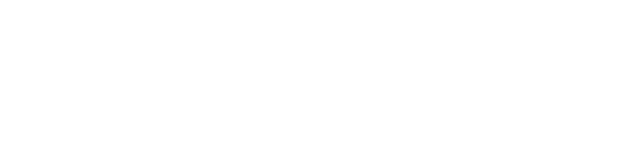
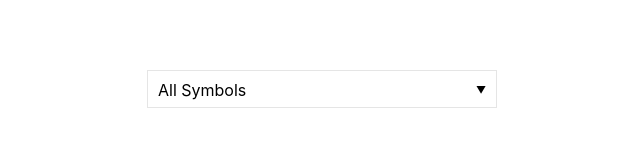
Before and after one commit to ez0ez0/wanted_pre_onboarding, a React (Create React App) app: page / in a window 1280 px wide. Shown: the part 1001-1148 px from the top of the page, without its empty margins (318-958 px from the left). Before the commit the page ends 971 px from the top, so only its background shows below. Built offline with nearby package versions, Linux system fonts and the light colour scheme.

Commit message:
add: Dropdown

```diff
--- a/src/App.css
+++ b/src/App.css
@@ -11,12 +11,4 @@
 body {
   width: 100vw;
   height: 100%;
-  overscroll-behavior-y: none;
-  overscroll-behavior-x: none;
-  scrollbar-width: none;
-  overflow: hidden;
-  touch-action: none;
 }
-*::-webkit-scrollbar {
-  display: none; /* Chrome , Safari , Opera */
-}
--- a/src/App.js
+++ b/src/App.js
@@ -3,6 +3,7 @@
 import Slider from './components/Slider';
 import Tab from './components/Tab';
 import Toggle from './components/Toggle';
+import Dropdown from './components/Dropdown';
 function App() {
   return (
     <div className="App">
@@ -10,6 +11,7 @@
       <Tab></Tab>
       <Slider></Slider>
       <Input></Input>
+      <Dropdown></Dropdown>
     </div>
   );
 }
--- a/src/components/Dropdown.js
+++ b/src/components/Dropdown.js
@@ -0,0 +1,76 @@
+import React, { useState } from 'react';
+import styled from 'styled-components';
+
+const Wrapper = styled.div`
+  margin: 100px 0;
+  width: 100%;
+`
+const SelectBox = styled.div`
+  width: 350px;
+  height: 38px;
+  line-height: 38px;
+  padding: 0 10px;
+  margin : 0 auto;
+  border: 1px solid rgba(0,0,0, 0.1);
+  .right{
+    float: right;
+    font-size: 10px;
+  }
+`
+const DropMenu = styled.div`
+  width: 350px;
+  margin : 0 auto;
+  border: 1px solid rgba(0,0,0, 0.1);
+  .search{
+    width: 350px;
+    height: 38px;
+    border-bottom: 1px solid rgba(0,0,0, 0.1);
+  }
+  .text{
+    padding:0 30px;
+    width: 350px;
+    height: 38px;
+    line-height: 38px;
+  }
+  .text:hover{
+    background-color: yellow;
+  }
+`
+
+const Dropdown = () => {
+  const [selected, setSelected] =useState('All Symbols');
+  const [dropMenu, setDropMenu] = useState(false);
+
+  const onDropMenu = () => {
+    setDropMenu(true);
+  }
+  const offDropMenu =(e) => {
+    console.log(e.target.value)
+    setSelected(e.target.getAttribute('value'));
+    setDropMenu(false);
+  }
+
+  return (
+    <Wrapper>
+      <SelectBox onClick={onDropMenu}>
+        <span>{selected}</span>
+        <span className='right'>▼</span>
+      </SelectBox>
+      { dropMenu ?
+        <DropMenu>
+          <input className='search'/>
+          <div className='text' value ='All Symbols' onClick={offDropMenu}>All Symbols</div>
+          <div className='text' value ='BTCUSD.PERP' onClick={offDropMenu}>BTCUSD.PERP</div>
+          <div className='text' value ='ETHUSD.PERP' onClick={offDropMenu}>ETHUSD.PERP</div>
+          <div className='text' value ='BCHUSD.PERP' onClick={offDropMenu}>BCHUSD.PERP</div>
+          <div className='text' value ='LTCUSD.PERP' onClick={offDropMenu}>LTCUSD.PERP</div>
+          <div className='text' value ='XRPUSD.PERP' onClick={offDropMenu}>XRPUSD.PERP</div>
+        </DropMenu>
+        :
+        <></>
+      }
+    </Wrapper>
+  );
+};
+
+export default Dropdown;
```
